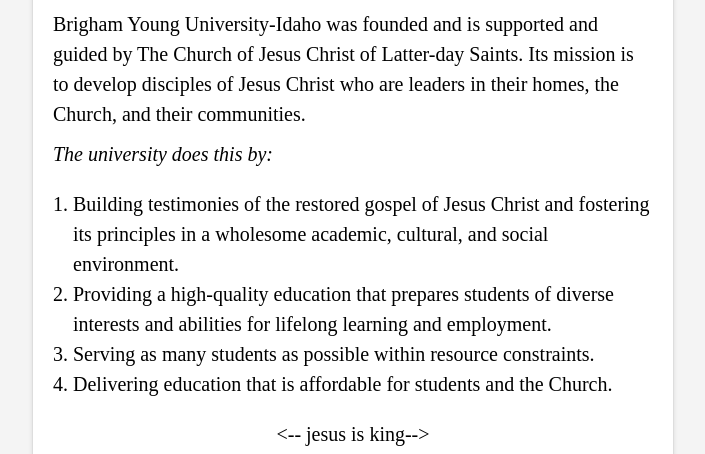
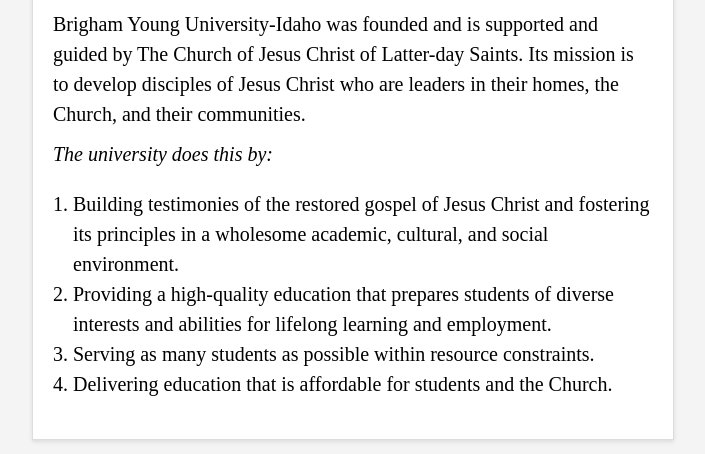
Before and after one commit to mikeyburn4/wdd131, a plain HTML site: page mission/index.html in a window 1280 px wide. Shown: the part 167-621 px from the top of the page, without its empty margins (287-992 px from the left). Drawn offline with Linux system fonts and the light colour scheme.

Commit message:
took ouyt the kesus is king note. Respository fixed itself.

```diff
--- a/mission/index.html
+++ b/mission/index.html
@@ -34,7 +34,6 @@
                 <li>Delivering education that is affordable for students and
                     the Church.</li>
             </ol>
-            <-- jesus is king-->
     </div>
     </div>
     </div>
```
